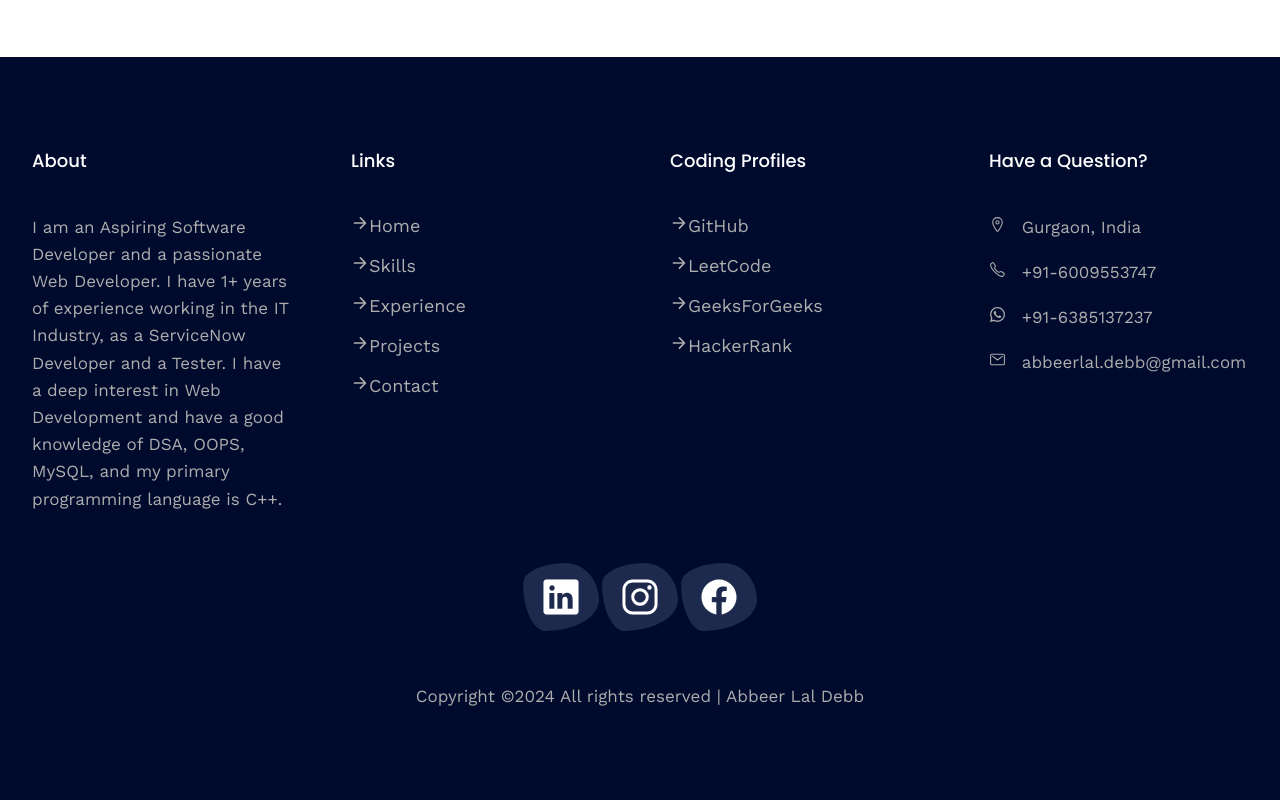
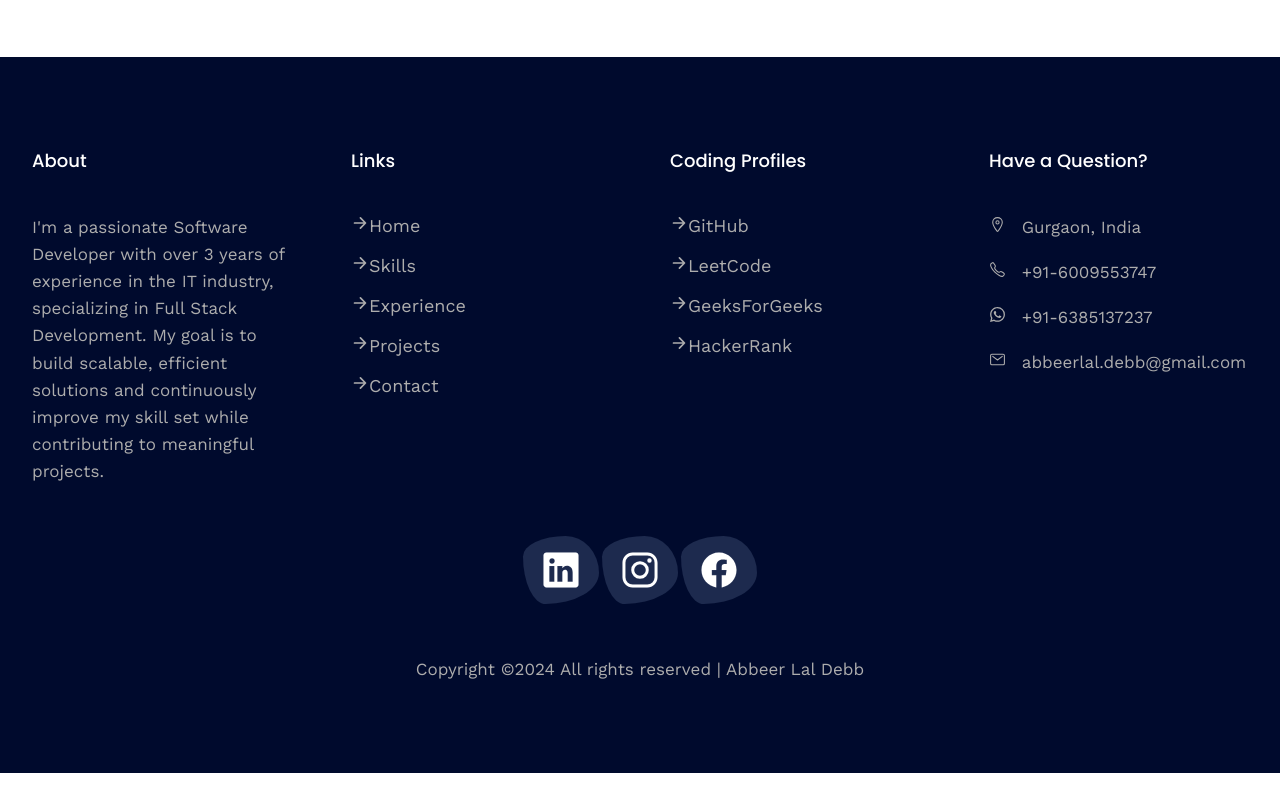
Before and after one commit to Abbeer-Lal-Debb/Abbeer-Portfolio, a plain HTML site: page projects.html in a window 1280 px wide. Shown: the part 1133-1933 px from the top of the page. After the commit the page ends 1906 px from the top, so only its background shows below. Drawn offline with nearby package versions, Linux system fonts and the light colour scheme.

Commit message:
Update projects.html

```diff
--- a/projects.html
+++ b/projects.html
@@ -113,13 +113,7 @@
         <div class="container grid grid-four-column">
             <div class="f-about">
                 <h3>About</h3>
-                <p>I am an Aspiring Software Developer and a passionate Web Developer.
-
-                    I have 1+ years of experience working in the IT Industry, as a ServiceNow Developer and a Tester.
-
-                    I have a deep interest in Web Development
-
-                    and have a good knowledge of DSA, OOPS, MySQL, and my primary programming language is C++.</p>
+                <p>I'm a passionate Software Developer with over 3 years of experience in the IT industry, specializing in Full Stack Development. My goal is to build scalable, efficient solutions and continuously improve my skill set while contributing to meaningful projects.</p>
             </div>
             <!-- end -->
             <div class="f-links">
```
